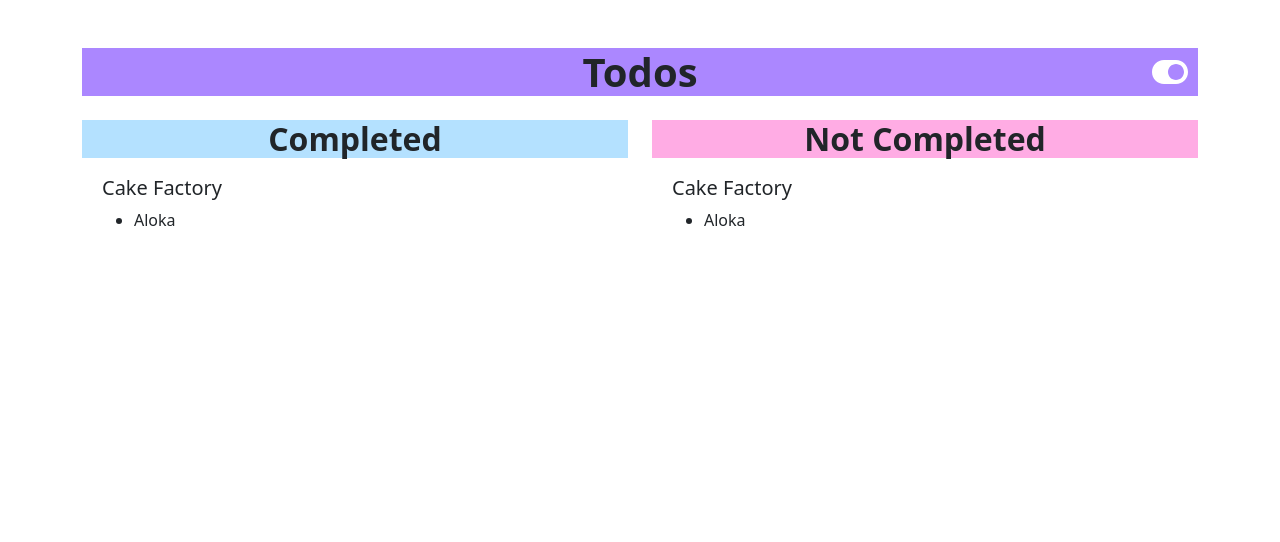
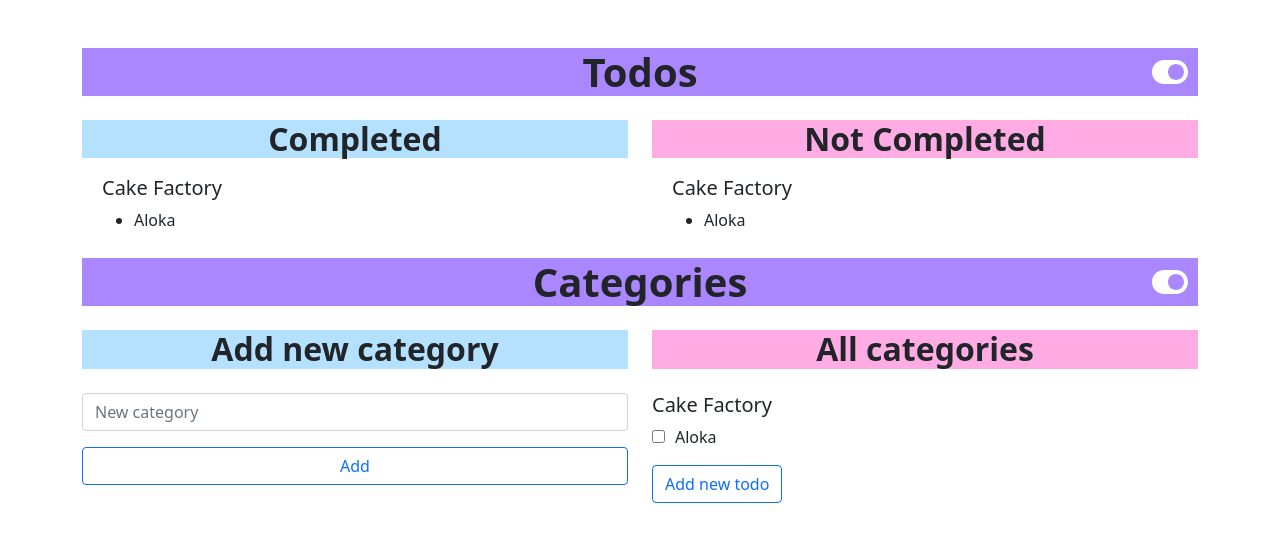
Before and after one commit to yogmel/category-organizer, a React (Create React App) app: page / in a window 1280 px wide. Shown: the top 542 px of the page. Built offline with nearby package versions, Linux system fonts and the light colour scheme.

Commit message:
Install Mobx, setup ViewModels and Singleton

```diff
--- a/package.json
+++ b/package.json
@@ -14,6 +14,7 @@
     "@types/react": "^17.0.6",
     "@types/react-dom": "^17.0.5",
     "bootstrap": "^5.0.1",
+    "mobx": "^6.3.2",
     "react": "^17.0.2",
     "react-dom": "^17.0.2",
     "react-scripts": "4.0.3",
--- a/src/App.tsx
+++ b/src/App.tsx
@@ -1,11 +1,15 @@
 import "bootstrap/dist/css/bootstrap.min.css";
 import "./App.css";
-import { TodosView } from "./view/routes";
+import { useApplicationViewModel } from "./view/hooks";
+import { CategoriesView, TodosView } from "./view/routes";
 
 function App() {
+  const { categoriesViewModel, todosViewModel } = useApplicationViewModel();
+
   return (
     <div className="App my-5">
-      <TodosView />
+      <TodosView editor={todosViewModel} />
+      <CategoriesView editor={categoriesViewModel} />
     </div>
   );
 }
--- /dev/null
+++ b/src/view/hooks/index.ts
@@ -0,0 +1 @@
+export * from "./useApplicationViewModel";
--- /dev/null
+++ b/src/view/hooks/useApplicationViewModel.ts
@@ -0,0 +1,5 @@
+import { ApplicationViewModel } from "../../viewmodel";
+
+export function useApplicationViewModel(): ApplicationViewModel {
+  return ApplicationViewModel.getInstance();
+}
--- /dev/null
+++ b/src/viewmodel/ApplicationViewModel.ts
@@ -0,0 +1,21 @@
+import { CategoriesViewModel } from "./CategoriesViewModel";
+import { TodosViewModel } from "./TodosViewModel";
+
+export class ApplicationViewModel {
+  static instance: ApplicationViewModel;
+  categoriesViewModel: CategoriesViewModel;
+  todosViewModel: TodosViewModel;
+
+  private constructor() {
+    console.log("Application View Model called!");
+    this.categoriesViewModel = new CategoriesViewModel();
+    this.todosViewModel = new TodosViewModel();
+  }
+
+  static getInstance(): ApplicationViewModel {
+    if (!ApplicationViewModel.instance) {
+      ApplicationViewModel.instance = new ApplicationViewModel();
+    }
+    return ApplicationViewModel.instance;
+  }
+}
--- /dev/null
+++ b/src/viewmodel/CategoriesViewModel.ts
@@ -0,0 +1,27 @@
+import { makeAutoObservable } from "mobx";
+
+interface Category {
+  name: string;
+  id: number;
+  todosIds: number[];
+}
+
+export class CategoriesViewModel {
+  id = 0;
+  categories: Category[] = [];
+
+  constructor() {
+    makeAutoObservable(this);
+    console.log("alokaa");
+  }
+
+  addCategory(name: string) {
+    const newCategory = {
+      id: this.id++,
+      name,
+      todosIds: [],
+    };
+    console.log("id", this.id);
+    this.categories.push(newCategory);
+  }
+}
--- /dev/null
+++ b/src/viewmodel/TodosViewModel.ts
@@ -0,0 +1,10 @@
+interface Todo {
+  id: number;
+  description: string;
+  checked: boolean;
+  categoryId: number;
+}
+
+export class TodosViewModel {
+  todos: Todo[] = [];
+}
--- /dev/null
+++ b/src/viewmodel/index.ts
@@ -0,0 +1,3 @@
+export * from "./ApplicationViewModel";
+export * from "./CategoriesViewModel";
+export * from "./TodosViewModel";
```
Also changed, not shown: src/view/routes/Categories/CategoriesView.tsx (+6 -1 lines), src/view/routes/Todos/TodosView.tsx (+6 -1 lines), 1 other file (tests, documents, lock files or other folders).
